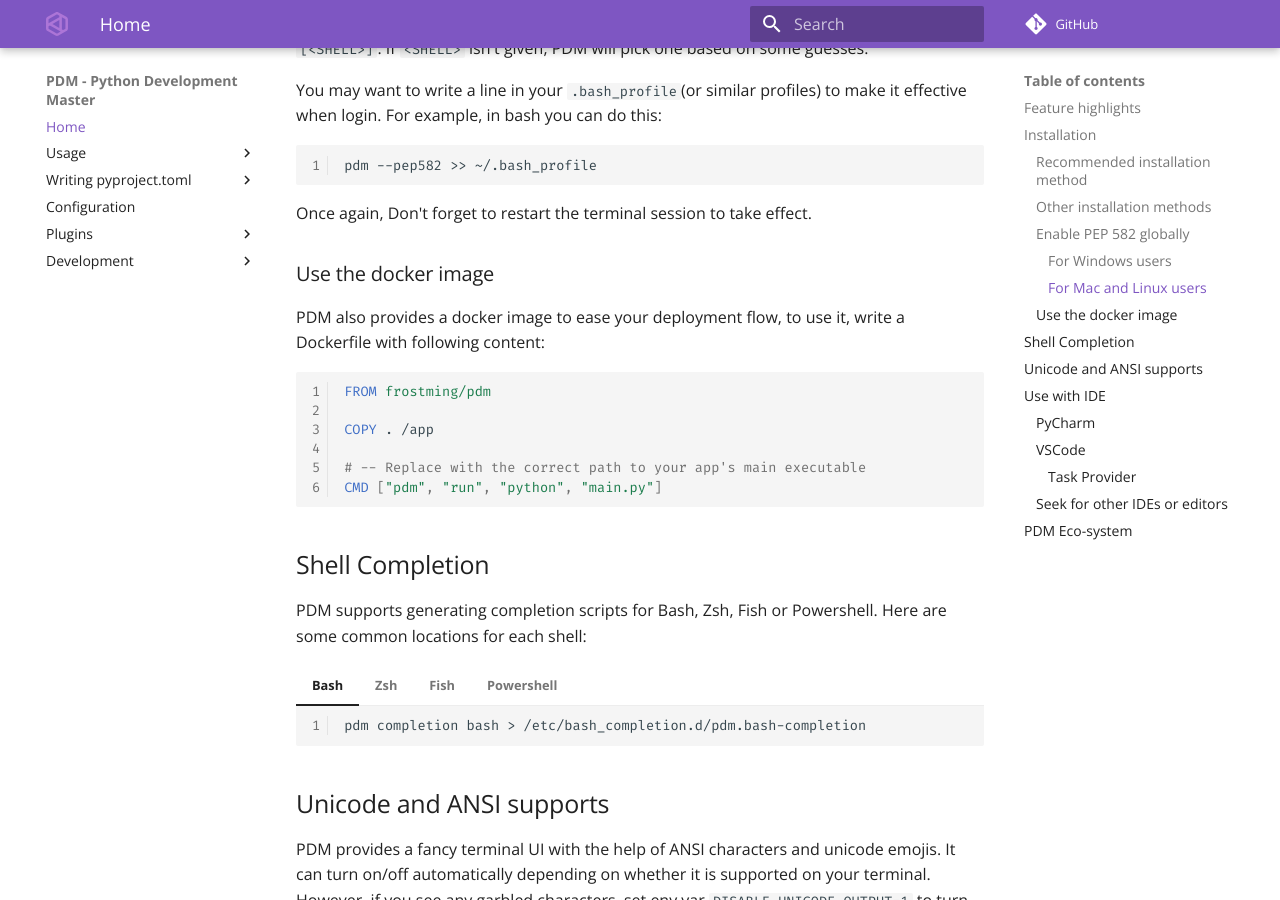
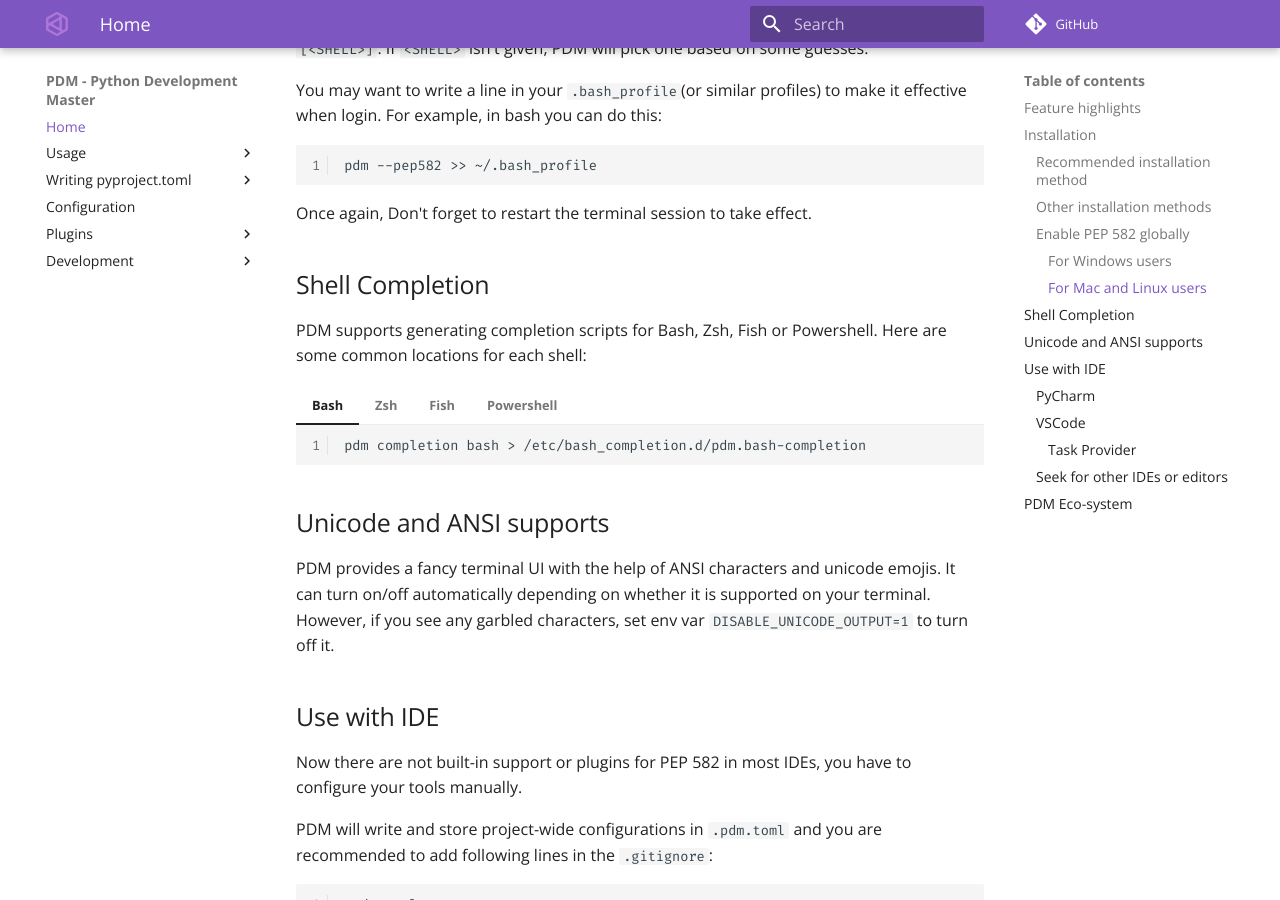
Before and after one commit to ChrisSanderser/pd-ms, an MkDocs documentation site: the page built from docs/docs/index.md, in a window 1280 px wide and 900 px high, scrolled down 2409 px. Built offline with MkDocs 1.6.1 and Material for MkDocs 9.7.7, drawn with Linux system fonts in a browser that asks for light colours; comment, search, counter and statistics services are not loaded.

Commit message:
Remove the docker file since it isn't being built

````diff
--- a/docs/docs/index.md
+++ b/docs/docs/index.md
@@ -128,19 +128,6 @@ pdm --pep582 >> ~/.bash_profile
 ```
 
 Once again, Don't forget to restart the terminal session to take effect.
-
-### Use the docker image
-
-PDM also provides a docker image to ease your deployment flow, to use it, write a Dockerfile with following content:
-
-```Dockerfile
-FROM frostming/pdm
-
-COPY . /app
-
-# -- Replace with the correct path to your app's main executable
-CMD ["pdm", "run", "python", "main.py"]
-```
 
 ## Shell Completion
 
````
Also changed, not shown: README.md, README_zh.md, 1 other file.
